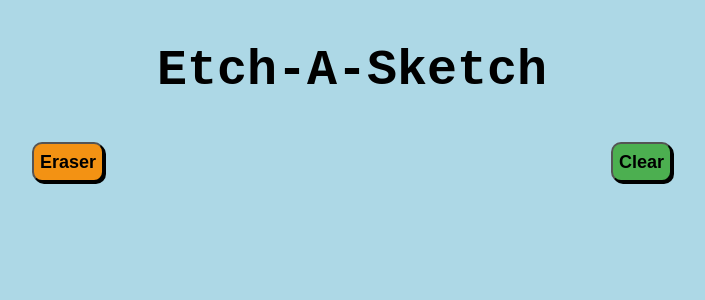
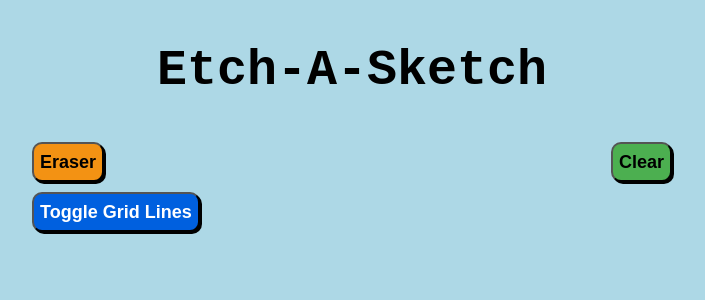
Before and after one commit to codegeass56/react-etch-a-sketch, a React (Vite) app: page / in a window 1280 px wide. Shown: the top 300 px of the page, without its empty margins (288-993 px from the left). Built offline with nearby package versions, Linux system fonts and the light colour scheme.

Commit message:
Add flex container instance and fix toggle btn css

```diff
--- a/src/App.tsx
+++ b/src/App.tsx
@@ -10,6 +10,9 @@ function App() {
         <Button className="eraserBtn">Eraser</Button>
         <Button className="clearBtn">Clear</Button>
       </FlexContainer>
+      <FlexContainer>
+        <Button className="toggleLinesBtn">Toggle Grid Lines</Button>
+      </FlexContainer>
     </div>
   );
 }
--- a/src/index.css
+++ b/src/index.css
@@ -7,6 +7,7 @@
 
   --color-toggleLinesBtn: #0060df;
   --color-toggleLinesBtn-light: #8fb6e9;
+  --color-toggleLinesBtn-text: white;
 
   --color-body-background: lightBlue;
 }
@@ -55,9 +56,10 @@ button {
 
 .toggleLinesBtn {
   background-color: var(--color-toggleLinesBtn);
+  color: var(--color-toggleLinesBtn-text);
 }
 
-.toggleLinesBtn {
+.toggleLinesBtn:hover {
   background-color: var(--color-toggleLinesBtn-light);
 }
 
```
